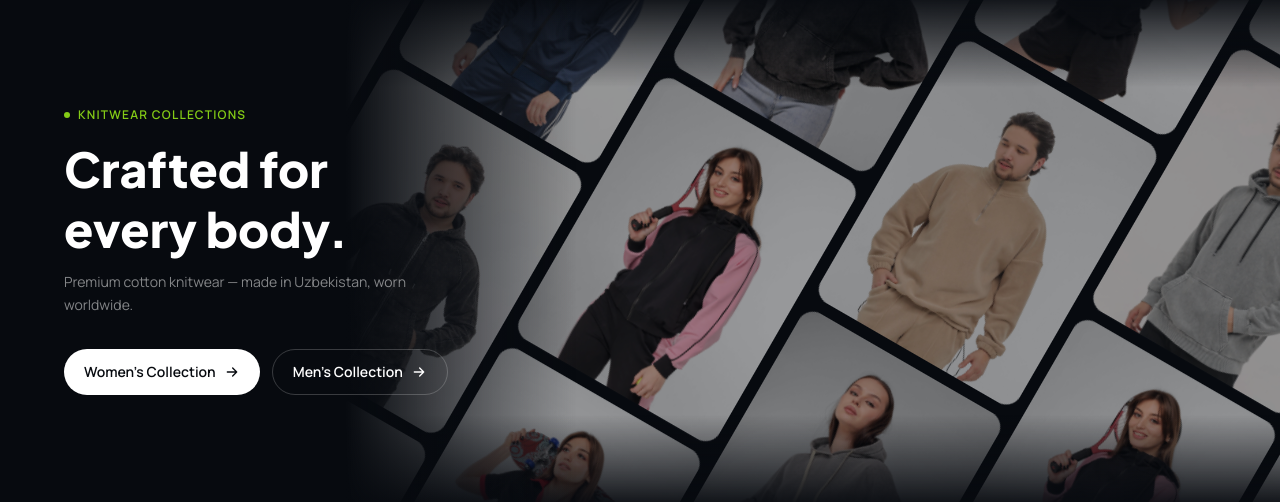
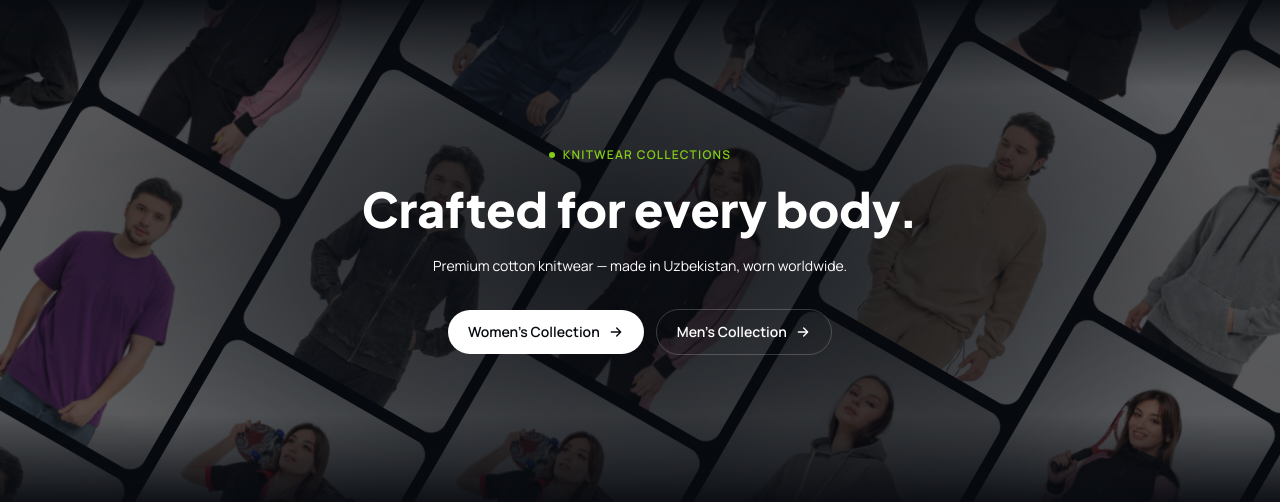
Before and after one commit to shah1690/fayzm, a Next.js app: page /en in a window 1280 px wide. Shown: the part 1134-1636 px from the top of the page. Built offline with nearby package versions, Linux system fonts and the light colour scheme.

Commit message:
feat(home): center marquee section content over full-width images
Remove the left fade gradient so the marquee spans edge to edge, center
the heading block with text-align center, drop image opacity to 35 and
add a radial vignette behind the text to keep it readable.

```diff
--- a/features/home/collections-marquee-section.tsx
+++ b/features/home/collections-marquee-section.tsx
@@ -84,7 +84,7 @@ export function CollectionsMarqueeSection({ locale }: Props) {
     >
       {/* Columns grid — rotated 30° clockwise, oversized to fill section */}
       <div
-        className="absolute flex opacity-60"
+        className="absolute flex opacity-35"
         style={{
           gap: GAP,
           top: "-120%",
@@ -144,32 +144,32 @@ export function CollectionsMarqueeSection({ locale }: Props) {
         style={{ background: "linear-gradient(to top, #070A0F, transparent)" }}
       />
 
-      {/* Left fade + content */}
+      {/* Center vignette for text readability */}
       <div
-        className="pointer-events-none absolute inset-y-0 left-0 z-20 w-[45%]"
+        className="pointer-events-none absolute inset-0 z-20"
         style={{
-          background: "linear-gradient(to right, #070A0F 60%, transparent)",
+          background:
+            "radial-gradient(ellipse 55% 70% at center, rgba(7,10,15,0.8) 0%, rgba(7,10,15,0.4) 50%, transparent 85%)",
         }}
+        aria-hidden="true"
       />
 
-      {/* Text */}
-      <div className="absolute inset-y-0 left-0 z-30 flex max-w-[calc(100vw-2.5rem)] items-center px-10 md:max-w-none md:px-16">
-        <div className="min-w-0">
-          <div className="max-w-sm">
+      {/* Centered content */}
+      <div className="relative z-30 flex h-full items-center justify-center px-6 md:px-10">
+        <div className="flex w-full max-w-2xl flex-col items-center text-center">
           <div className="mb-4 flex items-center gap-2">
             <span className="h-1.5 w-1.5 rounded-full bg-[#84CC16]" />
             <span className="text-xs font-semibold uppercase tracking-widest text-[#84CC16]">
               {t.eyebrow[locale]}
             </span>
           </div>
-            <h2 className="mb-3 text-3xl font-black leading-tight text-white md:text-4xl lg:text-5xl">
+          <h2 className="mb-4 text-3xl font-black leading-tight text-white md:text-4xl lg:text-5xl">
             {t.heading[locale]}
           </h2>
-            <p className="mb-8 text-sm leading-relaxed text-white/50">
+          <p className="mb-8 max-w-lg text-sm leading-relaxed text-white/70 md:text-base">
             {t.sub[locale]}
           </p>
-          </div>
-          <div className="flex flex-col gap-3 sm:flex-row sm:flex-wrap">
+          <div className="flex flex-col items-center justify-center gap-3 sm:flex-row sm:flex-wrap">
             <Link
               href={localizeHref(locale, "/collections/women")}
               className="group inline-flex w-full shrink-0 items-center justify-center gap-2 whitespace-nowrap rounded-full bg-white px-5 py-3 text-sm font-semibold text-[#070A0F] transition-all duration-200 hover:bg-[#84CC16] sm:w-auto"
```
Lines whose indentation alone changed are shown as unchanged.
